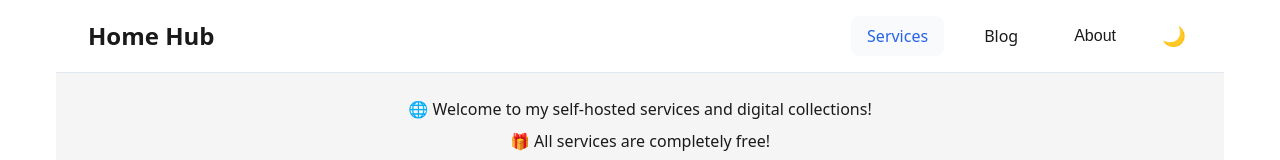
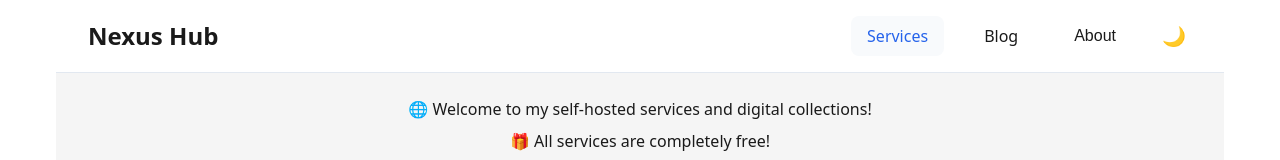
Before and after one commit to hbqdev/hbqnexus, a Vue app: page / in a window 1280 px wide. Shown: the top 160 px of the page. Built offline with nearby package versions, Linux system fonts and the light colour scheme.

Commit message:
branding

```diff
--- a/src/App.vue
+++ b/src/App.vue
@@ -3,7 +3,7 @@
     <nav class="nav">
       <div class="nav-content">
         <router-link to="/" class="nav-brand">
-          Home Hub
+          Nexus Hub
         </router-link>
         <div class="nav-links">
           <router-link to="/" class="nav-link" active-class="active">
```
